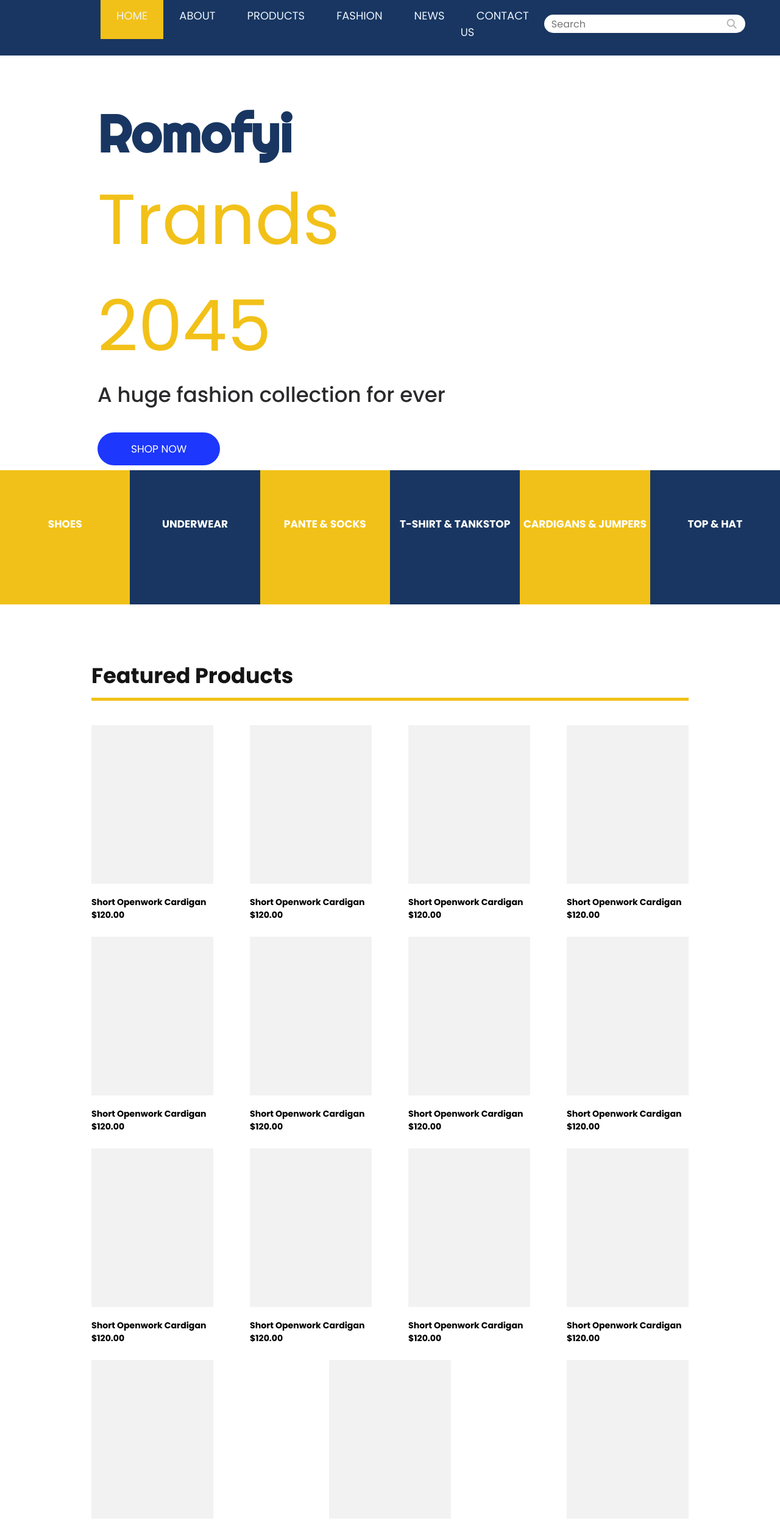
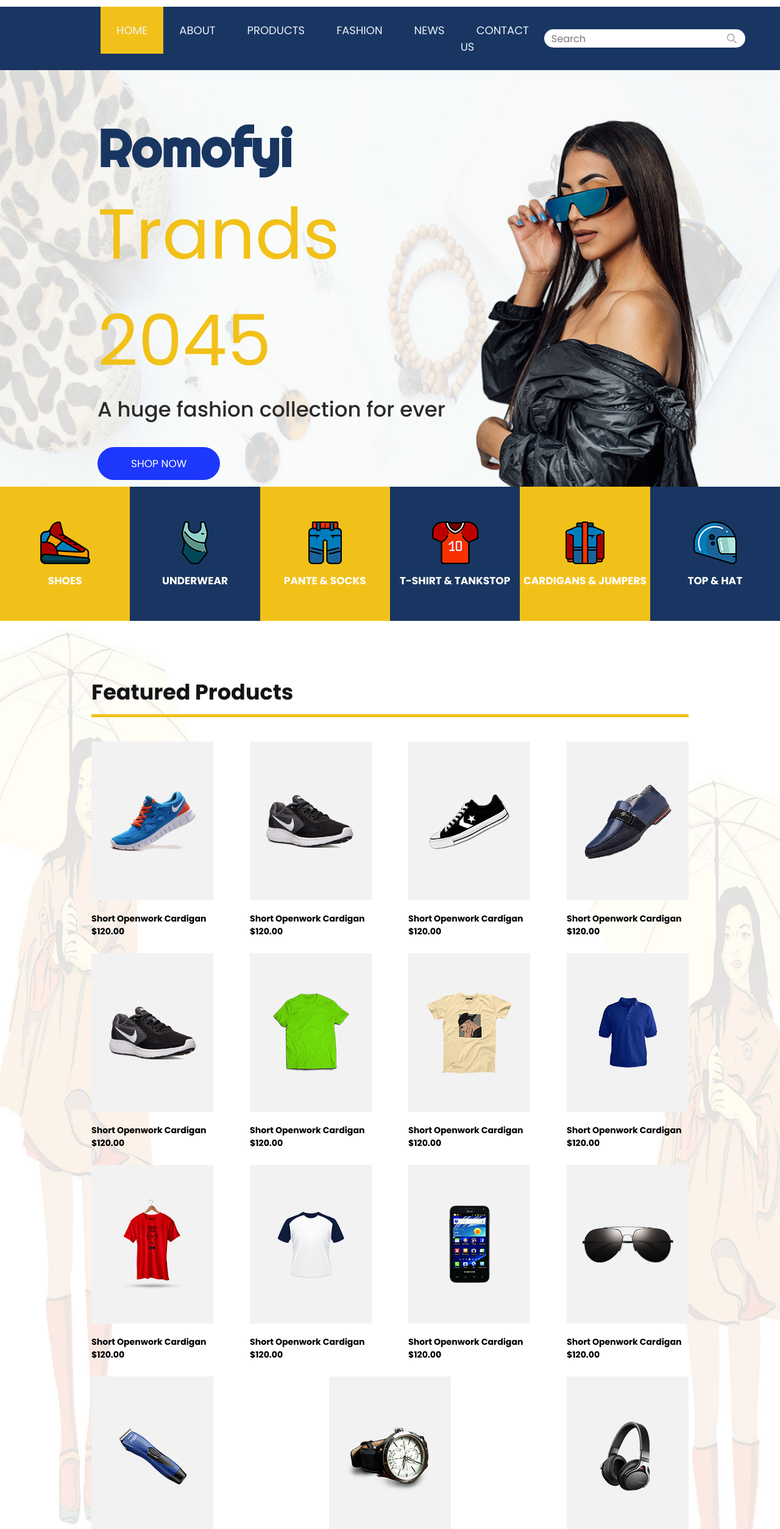
Before and after one commit to namitkadam/css-basic, a plain HTML site: page romofyi/romofyi.html in a window 1280 px wide. Shown: the part 136-2643 px from the top of the page at 61% size. Drawn offline with Linux system fonts and the light colour scheme; the site is published under a folder, as on GitHub Pages, so addresses that start at the root find nothing.

Commit message:
img url update

```diff
--- a/romofyi/romofyi.css
+++ b/romofyi/romofyi.css
@@ -160,7 +160,7 @@ margin-right: 5px;
   cursor: pointer;
 }
 .banner_main{
-  background-image: url("/romofyi/images/banner.jpg");
+  background-image: url("./images/banner.jpg");
   background-repeat: no-repeat;
   background-size:100% 100%;
   padding-top: 75px;
@@ -241,7 +241,7 @@ margin-right: 5px;
 
 }
 .featured_container{
-  background-image: url("/romofyi/images/product_bg.jpg");
+  background-image: url("./images/product_bg.jpg");
   background-size: 100% 100%;
   padding-bottom: 90px;
 
@@ -412,8 +412,7 @@ justify-content: space-between;
   line-height: 32px;
 }
 footer .cuopyright p{
-  padding-top: 28px;
-  padding-bottom: 300px;
+  padding: 30px 0px 10px 0px;
   text-align: center;
   font-size: 18px;
 }
--- a/romofyi/romofyi.html
+++ b/romofyi/romofyi.html
@@ -26,7 +26,7 @@
         <div class="wrapper">
             <div class="contact">
                 <a href="#">
-                    <img src="/romofyi/images/call.png" alt="" />
+                    <img src="./images/call.png" alt="" />
                     Call us: 0126 - 922 - 0162
                 </a>
             </div>
@@ -67,7 +67,7 @@
 
             <div class="logo">
                 <a href="#">
-                    <img src="/romofyi/images/logo.png" alt="" />
+                    <img src="./images/logo.png" alt="" />
                 </a>
             </div>
             <div class="Order">
@@ -106,7 +106,7 @@
                     <a href="#">shop now</a>
                 </div>
                 <div class="img_container">
-                    <img src="/romofyi/images/ban_img.png" alt="">
+                    <img src="./images/ban_img.png" alt="">
                 </div>
             </div>
         </section>
@@ -114,7 +114,7 @@
             <div class="product_card_yellow">
                 <div>
                     <div>
-                        <img src="/romofyi/images/shoes.png" alt="">
+                        <img src="./images/shoes.png" alt="">
                     </div>
                     <p>Shoes</p>
                 </div>
@@ -122,7 +122,7 @@
             <div class="product_card_blue">
                 <div>
                     <div>
-                        <img src="/romofyi/images/underwear.png" alt="">
+                        <img src="./images/underwear.png" alt="">
                     </div>
                     <p>underwear</p>
                 </div>
@@ -130,7 +130,7 @@
             <div class="product_card_yellow">
                 <div>
                     <div>
-                        <img src="/romofyi/images/pent.png" alt="">
+                        <img src="./images/pent.png" alt="">
                     </div>
                     <p>Pante & socks</p>
                 </div>
@@ -138,7 +138,7 @@
             <div class="product_card_blue">
                 <div>
                     <div>
-                        <img src="/romofyi/images/t_shart.png" alt="">
+                        <img src="./images/t_shart.png" alt="">
                     </div>
                     <p>T-shirt & tankstop</p>
                 </div>
@@ -146,7 +146,7 @@
             <div class="product_card_yellow">
                 <div>
                     <div>
-                        <img src="/romofyi/images/jakit.png" alt="">
+                        <img src="./images/jakit.png" alt="">
                     </div>
                     <p>cardigans & jumpers</p>
                 </div>
@@ -154,7 +154,7 @@
             <div class="product_card_blue">
                 <div>
                     <div>
-                        <img src="/romofyi/images/helbet.png" alt="">
+                        <img src="./images/helbet.png" alt="">
                     </div>
                     <p>Top & hat</p>
                 </div>
@@ -168,7 +168,7 @@
                 <div class="container_cards">
                     <div class="container_card">
                         <div class="featured_img">
-                            <img src="/romofyi/images/shoes1.png" alt="">
+                            <img src="./images/shoes1.png" alt="">
                         </div>
                         <div class="open_work">
                             <h5>Short Openwork Cardigan $120.00</h5>
@@ -176,7 +176,7 @@
                     </div>
                     <div class="container_card">
                         <div class="featured_img">
-                            <img src="/romofyi/images/shoes2.png" alt="">
+                            <img src="./images/shoes2.png" alt="">
                         </div>
                         <div class="open_work">
                             <h5>Short Openwork Cardigan $120.00</h5>
@@ -184,7 +184,7 @@
                     </div>
                     <div class="container_card">
                         <div class="featured_img">
-                            <img src="/romofyi/images/shoes3.png" alt="">
+                            <img src="./images/shoes3.png" alt="">
                         </div>
                         <div class="open_work">
                             <h5>Short Openwork Cardigan $120.00</h5>
@@ -192,7 +192,7 @@
                     </div>
                     <div class="container_card">
                         <div class="featured_img">
-                            <img src="/romofyi/images/shoes4.png" alt="">
+                            <img src="./images/shoes4.png" alt="">
                         </div>
                         <div class="open_work">
                             <h5>Short Openwork Cardigan $120.00</h5>
@@ -200,7 +200,7 @@
                     </div>
                     <div class="container_card">
                         <div class="featured_img">
-                            <img src="/romofyi/images/shoes5.png" alt="">
+                            <img src="./images/shoes5.png" alt="">
                         </div>
                         <div class="open_work">
                             <h5>Short Openwork Cardigan $120.00</h5>
@@ -208,7 +208,7 @@
                     </div>
                     <div class="container_card">
                         <div class="featured_img">
-                            <img src="/romofyi/images/tisat1.png" alt="">
+                            <img src="./images/tisat1.png" alt="">
                         </div>
                         <div class="open_work">
                             <h5>Short Openwork Cardigan $120.00</h5>
@@ -216,7 +216,7 @@
                     </div>
                     <div class="container_card">
                         <div class="featured_img">
-                            <img src="/romofyi/images/tisat2.png" alt="">
+                            <img src="./images/tisat2.png" alt="">
                         </div>
                         <div class="open_work">
                             <h5>Short Openwork Cardigan $120.00</h5>
@@ -224,7 +224,7 @@
                     </div>
                     <div class="container_card">
                         <div class="featured_img">
-                            <img src="/romofyi/images/tisat3.png" alt="">
+                            <img src="./images/tisat3.png" alt="">
                         </div>
                         <div class="open_work">
                             <h5>Short Openwork Cardigan $120.00</h5>
@@ -232,7 +232,7 @@
                     </div>
                     <div class="container_card">
                         <div class="featured_img">
-                            <img src="/romofyi/images/tisat4.png" alt="">
+                            <img src="./images/tisat4.png" alt="">
                         </div>
                         <div class="open_work">
                             <h5>Short Openwork Cardigan $120.00</h5>
@@ -240,7 +240,7 @@
                     </div>
                     <div class="container_card">
                         <div class="featured_img">
-                            <img src="/romofyi/images/tisat5.png" alt="">
+                            <img src="./images/tisat5.png" alt="">
                         </div>
                         <div class="open_work">
                             <h5>Short Openwork Cardigan $120.00</h5>
@@ -248,7 +248,7 @@
                     </div>
                     <div class="container_card">
                         <div class="featured_img">
-                            <img src="/romofyi/images/mix1.png" alt="">
+                            <img src="./images/mix1.png" alt="">
                         </div>
                         <div class="open_work">
                             <h5>Short Openwork Cardigan $120.00</h5>
@@ -256,7 +256,7 @@
                     </div>
                     <div class="container_card">
                         <div class="featured_img">
-                            <img src="/romofyi/images/mix2.png" alt="">
+                            <img src="./images/mix2.png" alt="">
                         </div>
                         <div class="open_work">
                             <h5>Short Openwork Cardigan $120.00</h5>
@@ -264,7 +264,7 @@
                     </div>
                     <div class="container_card">
                         <div class="featured_img">
-                            <img src="/romofyi/images/mix3.png" alt="">
+                            <img src="./images/mix3.png" alt="">
                         </div>
                         <div class="open_work">
                             <h5>Short Openwork Cardigan $120.00</h5>
@@ -272,7 +272,7 @@
                     </div>
                     <div class="container_card">
                         <div class="featured_img">
-                            <img src="/romofyi/images/mix4.png" alt="">
+                            <img src="./images/mix4.png" alt="">
                         </div>
                         <div class="open_work">
                             <h5>Short Openwork Cardigan $120.00</h5>
@@ -280,7 +280,7 @@
                     </div>
                     <div class="container_card">
                         <div class="featured_img">
-                            <img src="/romofyi/images/mix5.png" alt="">
+                            <img src="./images/mix5.png" alt="">
                         </div>
                         <div class="open_work">
                             <h5>Short Openwork Cardigan $120.00</h5>
@@ -293,7 +293,7 @@
             </div>
         </section>
         <div class="fashion">
-            <img src="/romofyi/images/fashion.jpg" alt="">
+            <img src="./images/fashion.jpg" alt="">
         </div>
         <section class="news">
             <div class="heading">
@@ -301,7 +301,7 @@
             </div>
             <div class="new">
                 <div class="news_img">
-                    <img src="/romofyi/images/news_img1.jpg" alt="">
+                    <img src="./images/news_img1.jpg" alt="">
                 </div>
                 <div class="new_card">
                     <div class="heading">
@@ -325,7 +325,7 @@
             </div>
             <div class="new">
                 <div class="news_img">
-                    <img src="/romofyi/images/news_img2.jpg" alt="">
+                    <img src="./images/news_img2.jpg" alt="">
                 </div>
                 <div class="new_card">
                     <div class="heading">
@@ -349,7 +349,7 @@
             </div>
             <div class="new">
                 <div class="news_img">
-                    <img src="/romofyi/images/news_img3.jpg" alt="">
+                    <img src="./images/news_img3.jpg" alt="">
                 </div>
                 <div class="new_card">
                     <div class="heading">
@@ -387,19 +387,19 @@
             <div class="row_cards">
                 <div class="card">
                     <div class="img_card">
-                        <img src="/romofyi/images/icon_mony.png" alt="">
+                        <img src="./images/icon_mony.png" alt="">
                     </div>
                     <h6>Money Back</h6>
                 </div>
                 <div class="card">
                     <div class="img_card">
-                        <img src="/romofyi/images/icon_gift.png" alt="">
+                        <img src="./images/icon_gift.png" alt="">
                     </div>
                     <h6>Money Back</h6>
                 </div>
                 <div class="card">
                     <div class="img_card">
-                        <img src="/romofyi/images/icon_car.png" alt="">
+                        <img src="./images/icon_car.png" alt="">
                     </div>
                     <h6>Money Back</h6>
                 </div>
```
